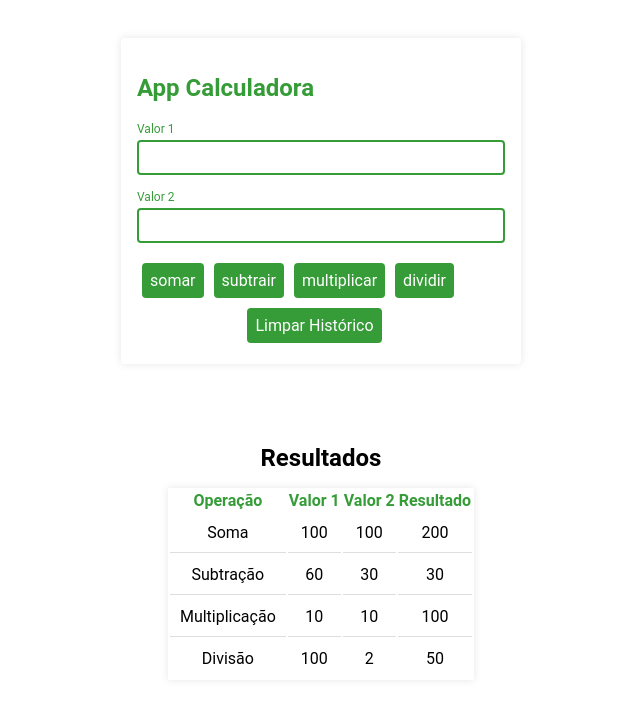
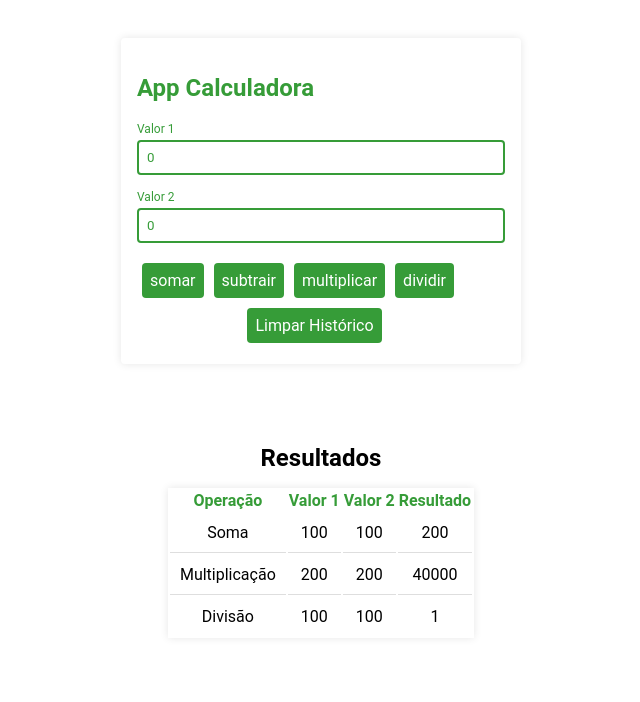
Before and after one commit to ThalesB/Calculadora-Angular, an Angular app in the folder calculadora-angular/: page / in a window 1280 px wide. Shown: the top 702 px of the page, without its empty margins (319-959 px from the left). Built offline with nearby package versions, Linux system fonts and the light colour scheme; data requests are answered from the project's data file.

Commit message:
Implementando função de recarregar a página ao adicionar ou excluir uma operação

```diff
--- a/calculadora-angular/dados/db.json
+++ b/calculadora-angular/dados/db.json
@@ -8,25 +8,18 @@
       "id": 1
     },
     {
-      "operacao": "Subtração",
-      "valor1": 60,
-      "valor2": 30,
-      "resultado": 30,
+      "operacao": "Multiplicação",
+      "valor1": 200,
+      "valor2": 200,
+      "resultado": 40000,
       "id": 2
-    },
-    {
-      "operacao": "Multiplicação",
-      "valor1": 10,
-      "valor2": 10,
-      "resultado": 100,
-      "id": 3
     },
     {
       "operacao": "Divisão",
       "valor1": 100,
-      "valor2": 2,
-      "resultado": 50,
-      "id": 4
+      "valor2": 100,
+      "resultado": 1,
+      "id": 3
     }
   ]
 }
--- a/calculadora-angular/src/app/calculadora/calculadora.component.html
+++ b/calculadora-angular/src/app/calculadora/calculadora.component.html
@@ -19,7 +19,6 @@
     <button class="botao" type="submit" (click)="multiplicar()">multiplicar</button>
     <button class="botao" type="submit" (click)="dividir()">dividir</button>
     <button class="botao" style="margin-left: 30%;" type="submit" (click)="excluirOperacao()">Limpar Histórico</button>
-
     </div>
 
   </form>
--- a/calculadora-angular/src/app/calculadora/calculadora.component.ts
+++ b/calculadora-angular/src/app/calculadora/calculadora.component.ts
@@ -8,8 +8,6 @@ import { CalculadoraService } from '../service/calculadora.service';
   styleUrls: ['./calculadora.component.scss']
 })
 export class CalculadoraComponent implements OnInit {
-
-  @Output() aoTransferir = new EventEmitter<any>();
 
   public valor1: number;
   public valor2: number;
@@ -29,6 +27,7 @@ export class CalculadoraComponent implements OnInit {
     this.service.getTodas().subscribe((operacao: Operacao[]) => {
       this.getID = operacao.map(operacao => operacao.id);
     });
+    this.limparCampos();
   }
 
   public transferir(): void{
@@ -38,6 +37,7 @@ export class CalculadoraComponent implements OnInit {
        this.service.adicionar(operacao).subscribe((resultado) =>{
         this.limparListaOperacao();
         this.limparCampos();
+        location.reload();
        }, (error) => console.log(error));
 
        return;
@@ -48,6 +48,7 @@ export class CalculadoraComponent implements OnInit {
       this.service.adicionar(operacao).subscribe((resultado) =>{
         this.limparListaOperacao();
         this.limparCampos();
+        location.reload();
        }, (error) => console.log(error));
       return;
     }
@@ -57,6 +58,7 @@ export class CalculadoraComponent implements OnInit {
       this.service.adicionar(operacao).subscribe((resultado) =>{
         this.limparListaOperacao();
         this.limparCampos();
+        location.reload();
        }, (error) => console.log(error));
       return;
     }
@@ -66,6 +68,7 @@ export class CalculadoraComponent implements OnInit {
       this.service.adicionar(operacao).subscribe((resultado) =>{
         this.limparListaOperacao();
         this.limparCampos();
+        location.reload();
        }, (error) => console.log(error));
       return;
     }
@@ -111,5 +114,12 @@ export class CalculadoraComponent implements OnInit {
   public excluirOperacao(){
 
     this.getID.forEach( id => this.service.deletarResultado(id).subscribe());
+    location.reload();
   }
+
+  public atualizarHistorico(){
+
+
+  }
+
 }
--- a/calculadora-angular/src/app/service/calculadora.service.ts
+++ b/calculadora-angular/src/app/service/calculadora.service.ts
@@ -33,8 +33,4 @@ getTodas(): Observable<Operacao[]> {
    return this.httpClient.delete<Operacao>(`http://localhost:3000/operacoes/${id}`);
  }
 
- get transferencias() {
-   return this.listaTransferencia;
- }
-
 }
```
